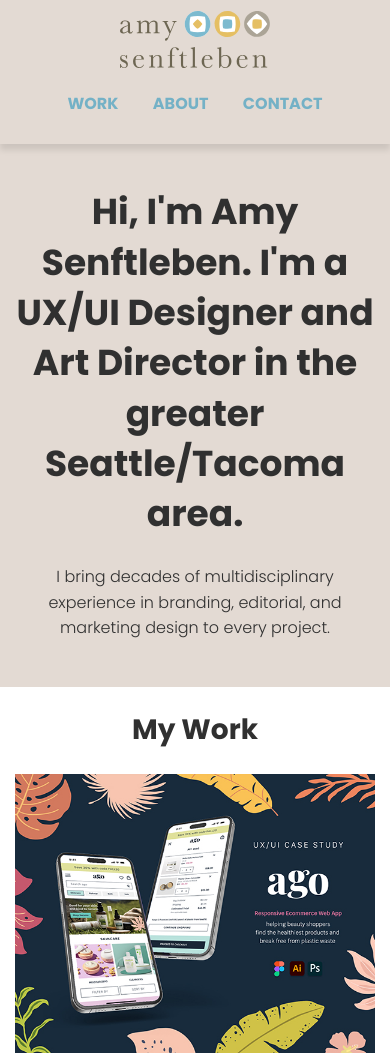
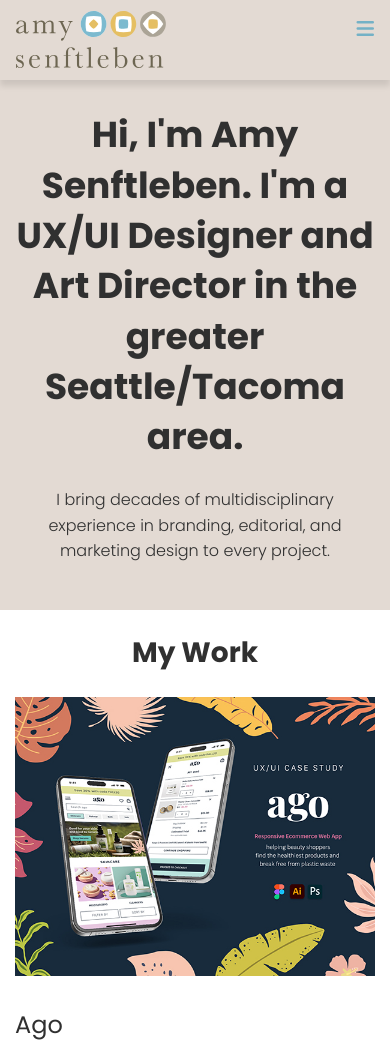
Before and after one commit to alttms72/cf-portfolio-website, a plain HTML site: page index.html in a window 390 px wide. Shown: the top 1062 px of the page. Drawn offline with nearby package versions, Linux system fonts and the light colour scheme.

Commit message:
add hamburger menu to nav

```diff
--- a/css/style.css
+++ b/css/style.css
@@ -140,8 +140,7 @@ a {
 
 header {
   background-color: #e3dad3;
-  text-align: center;
-  padding: 10px 0;
+  padding: 10px 0 4px;
   position:fixed;
   width: 100%;
   box-shadow
@@ -200,18 +199,26 @@ header {
   max-width: 150px
 }
 
-nav {
-  display: inline-block;
-  width: 100%;
+.navtoggle li:not(:last-child) {
+  display: none;
+}
+
+.navtoggle, .navtoggle.responsive {
+  position: relative;
+}
+
+.navtoggle li .icon {
+  position: absolute;
+  right: 0;
+  top: 2px;
+  font-size: 20px;
+  padding-right: 0;
 }
 
 nav > ul {
   list-style-type: none;
   padding: 0;
-}
-
-nav > ul > li {
-  display: inline-block;
+  margin: 0;
 }
 
 nav > ul > li > a {
@@ -235,7 +242,7 @@ nav > ul > li > a:active {
 }
 
 main {
-  padding-top: 133px;
+  padding-top: 56px;
   padding-bottom: 10px;
 }
 
@@ -371,6 +378,19 @@ Medium devices (640px and larger)
     float: right;
     margin-top: 4px;
   }
+
+  nav > ul {
+    margin: 1em 0;
+  }
+
+  .navtoggle li:not(:last-child) {
+    display: inline-block;
+  }
+
+  .navtoggle li:last-child {
+    display: none;
+  }
+
   main {
     padding-top: 99px;
   }
@@ -421,6 +441,10 @@ Medium devices (640px and larger)
 
   #about-page h3 { margin-top: 0;}
 
+  nav > ul > li {
+    display: inline-block;
+  }
+
 
 }
 
--- a/index.html
+++ b/index.html
@@ -10,6 +10,7 @@
     <link rel="preconnect" href="https://fonts.gstatic.com" crossorigin>
     <link rel="stylesheet" href="https://fonts.googleapis.com/css2?family=Poppins:ital,wght@0,300;0,400;0,500;0,700;1,300">
     <meta name="viewport" content="width=device-width, initial-scale=1">
+    <script src="https://kit.fontawesome.com/9e337e7f46.js" crossorigin="anonymous"></script>
 </head>
 
 <body>
@@ -22,6 +23,7 @@
                         <li><a href="index.html">Work</a></li>
                         <li><a href="about.html">About</a></li>
                         <li><a href="#contact">Contact</a></li>
+                        <li><a href="javascript:void(0);" class="icon" onclick="menuToggle()"><i class="fas fa-bars"></i></a></li>
                     </ul>
                 </nav>
             </div>
```
Also changed, not shown: about.html (+2 -0 lines), project-ago.html (+2 -0 lines), 1 other file.
